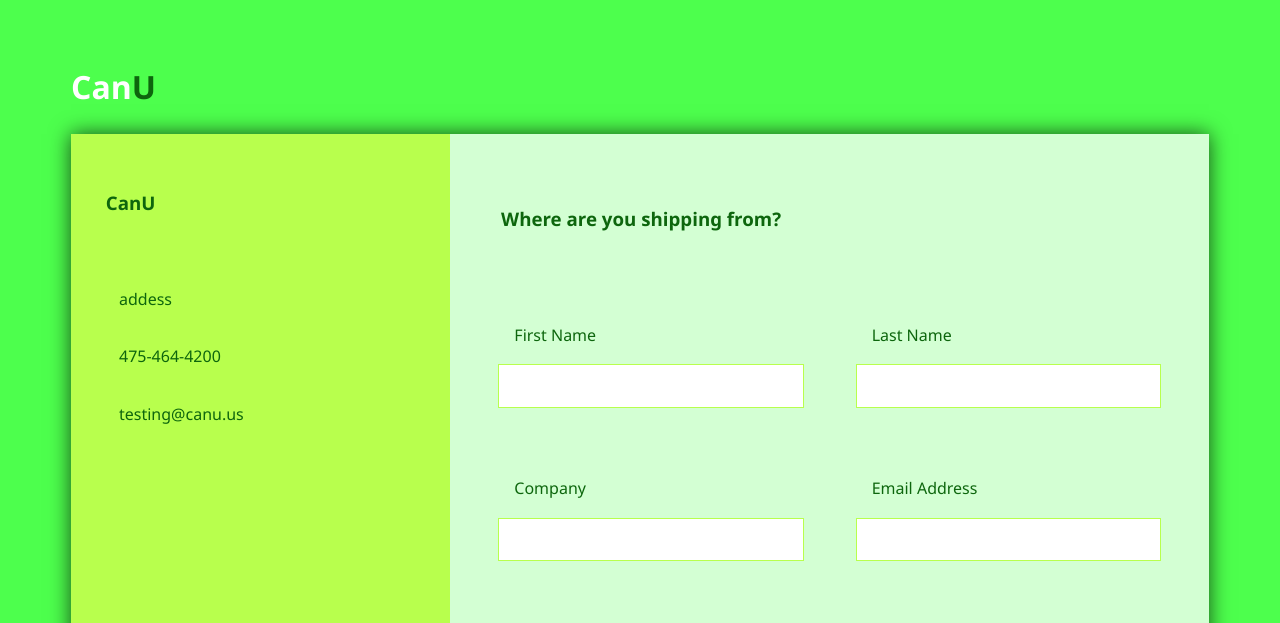
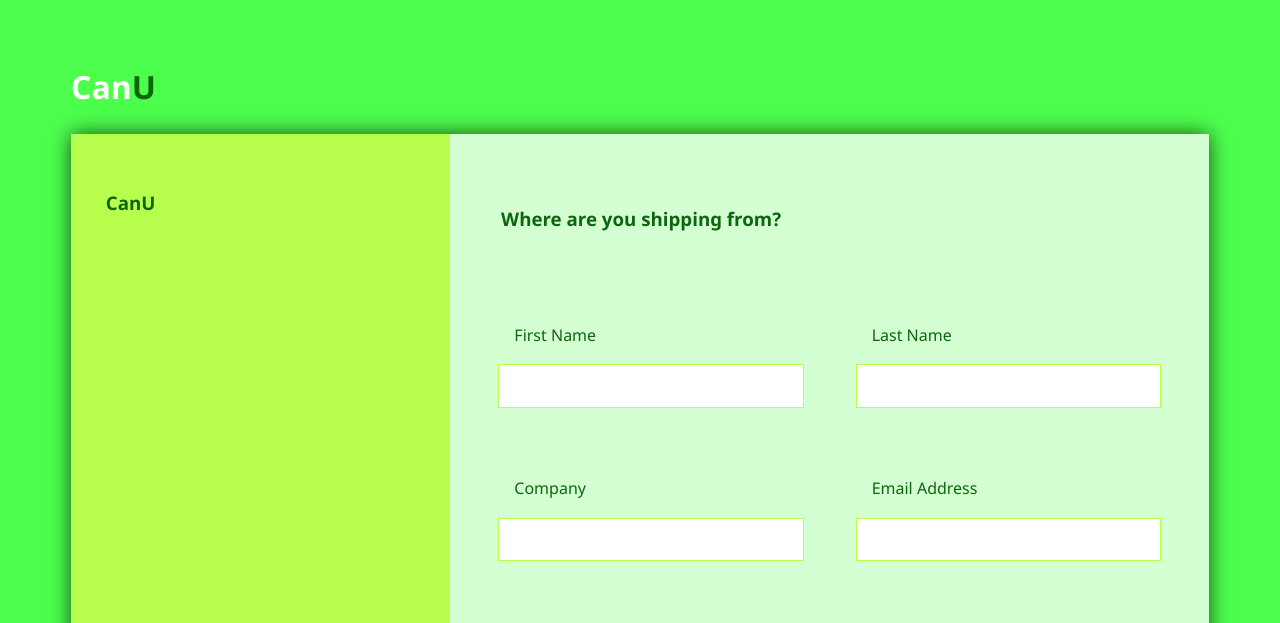
Before and after one commit to TLJessop/CanU-fb, a Node server app: page / in a window 1280 px wide. Shown: the top 623 px of the page. Run offline with Node 20, Linux system fonts and the light colour scheme; some libraries are stand-ins or nearby versions.

Commit message:
remove unused ul

```diff
--- a/views/ansNo.handlebars
+++ b/views/ansNo.handlebars
@@ -18,11 +18,7 @@
 
             <div class="topMessage">
                 <h3>CanU</h3>
-                <ul>
-                    <li>addess</li>
-                    <li>475-464-4200</li>
-                    <li>testing@canu.us</li>
-                </ul>
+
             </div>
 
             <class class="shippingInfo">
--- a/views/index.handlebars
+++ b/views/index.handlebars
@@ -18,11 +18,7 @@
 
             <div class="topMessage">
                 <h3>CanU</h3>
-                <ul>
-                    <li>addess</li>
-                    <li>475-464-4200</li>
-                    <li>testing@canu.us</li>
-                </ul>
+
             </div>
 
             <div class="shippingInfo">
```
